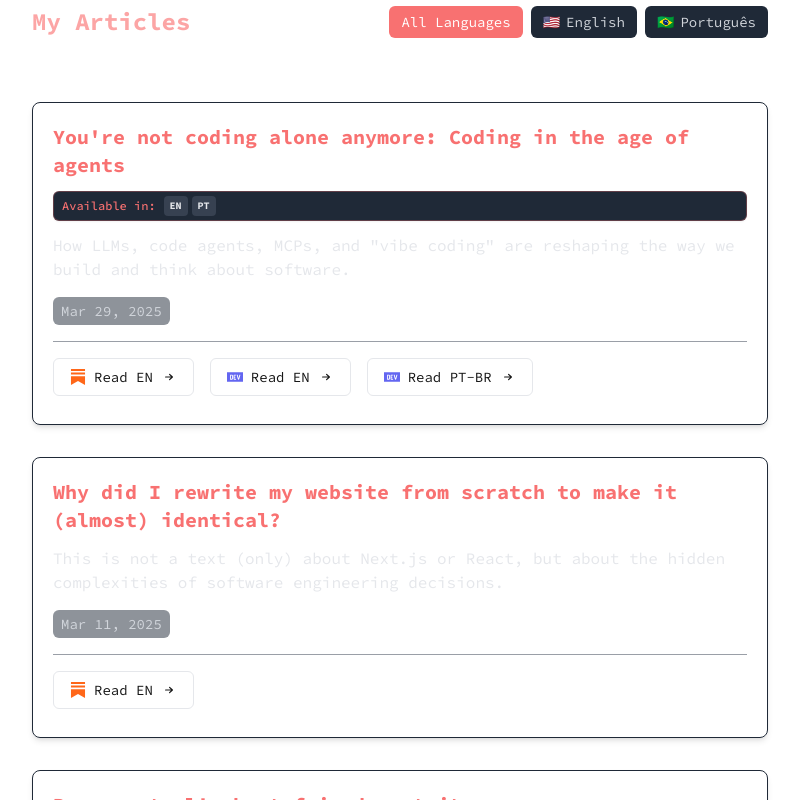
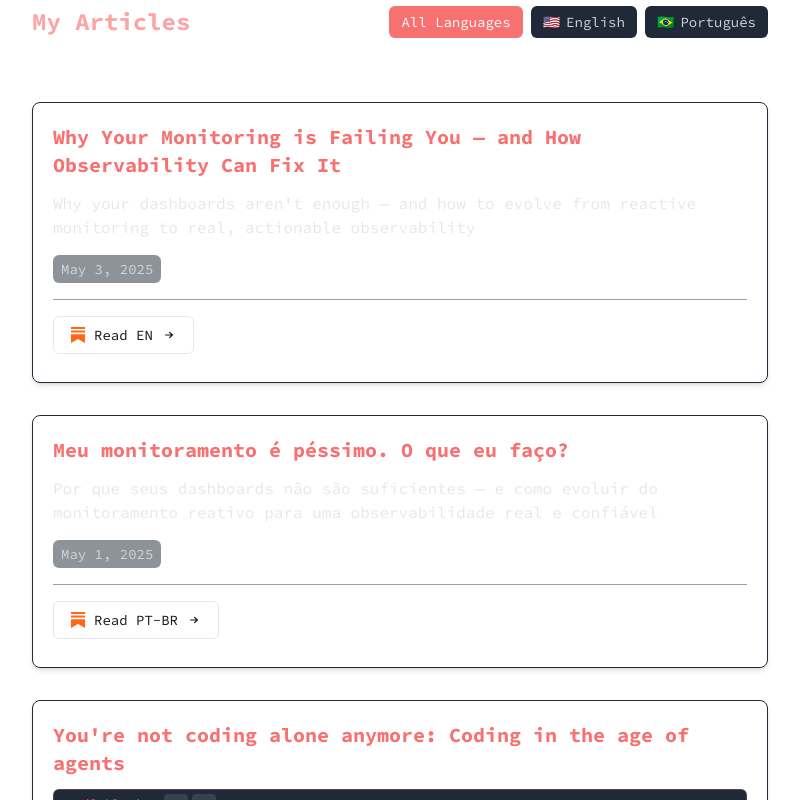
Before and after one commit to kaic/kaic.github.io, a Next.js app: page / in a window 1280 px wide. Shown: the part 1140-1940 px from the top of the page, without its empty margins (240-1039 px from the left). Built offline with nearby package versions, Linux system fonts and the light colour scheme.

Commit message:
feat: add nre articles

```diff
--- a/src/app/Articles/articles-data.ts
+++ b/src/app/Articles/articles-data.ts
@@ -5,6 +5,30 @@ import { IArticle } from '@src/utils';
  * Extracted to a separate file for better organization and maintainability
  */
 const articlesData: IArticle[] = [
+  {
+    title: "Why Your Monitoring is Failing You — and How Observability Can Fix It",
+    date: '2025-05-03',
+    description: "Why your dashboards aren't enough — and how to evolve from reactive monitoring to real, actionable observability",
+    sources: [
+      {
+        url: 'https://open.substack.com/pub/kaicbento/p/why-your-monitoring-is-failing-you?r=5vxpr&utm_campaign=post&utm_medium=web&showWelcomeOnShare=true',
+        language: 'en',
+        platform: 'substack'
+      }
+    ]
+  },
+  {
+    title: "Meu monitoramento é péssimo. O que eu faço?",
+    date: '2025-05-01',
+    description: 'Por que seus dashboards não são suficientes — e como evoluir do monitoramento reativo para uma observabilidade real e confiável',
+    sources: [
+      {
+        url: 'https://open.substack.com/pub/kaicbento/p/meu-monitoramento-e-pessimo-o-que?r=5vxpr&utm_campaign=post&utm_medium=web&showWelcomeOnShare=true',
+        language: 'pt-br',
+        platform: 'substack'
+      }
+    ]
+  },
   {
     title: "You're not coding alone anymore: Coding in the age of agents",
     date: '2025-03-29',
--- a/src/utils.ts
+++ b/src/utils.ts
@@ -36,7 +36,9 @@ export const isMultilingualArticle = (article: IArticle): boolean => {
 };
 
 export const formatArticleDate = (dateString: string, locale: string = 'en'): string => {
-  const date = new Date(dateString);
+  // Adding T12:00:00 to ensure the date is interpreted at noon in local timezone
+  // This prevents timezone issues where dates can appear as the previous day
+  const date = new Date(`${dateString}T12:00:00`);
   // Map the locale to the correct format for Intl.DateTimeFormat
   const dateLocale = locale === 'pt-br' ? 'pt-BR' : 'en-US';
 
```
